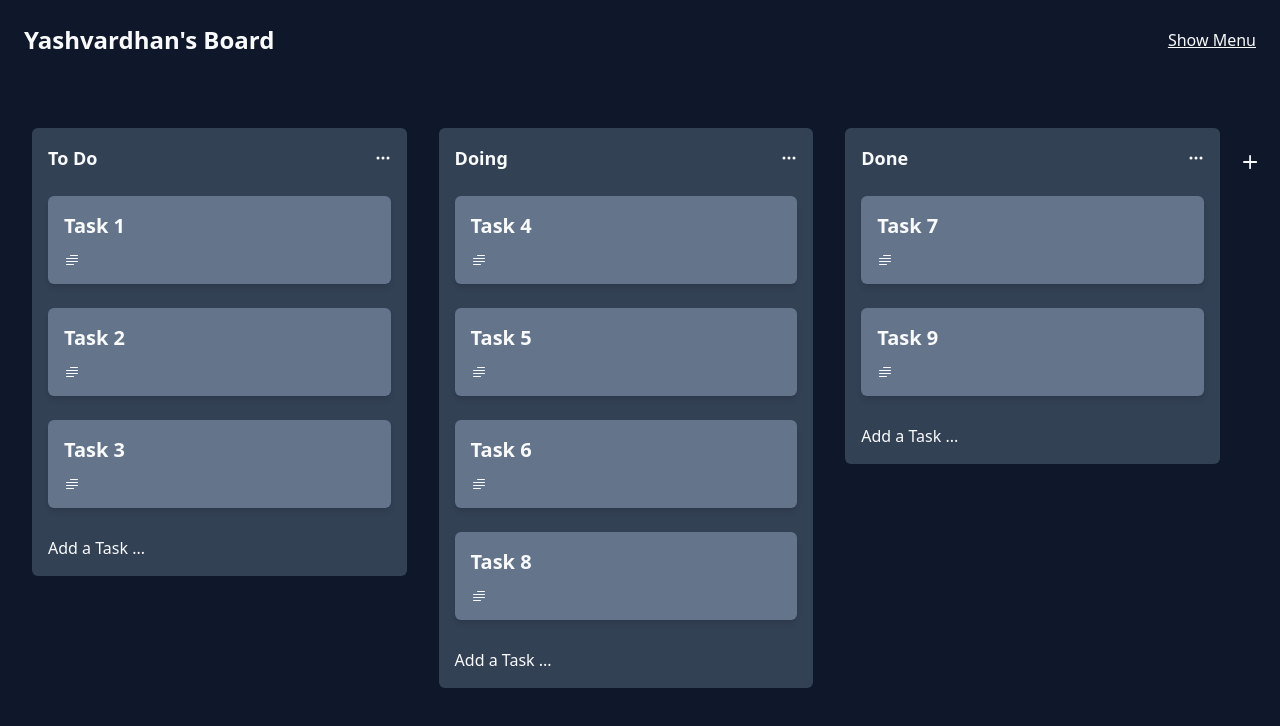
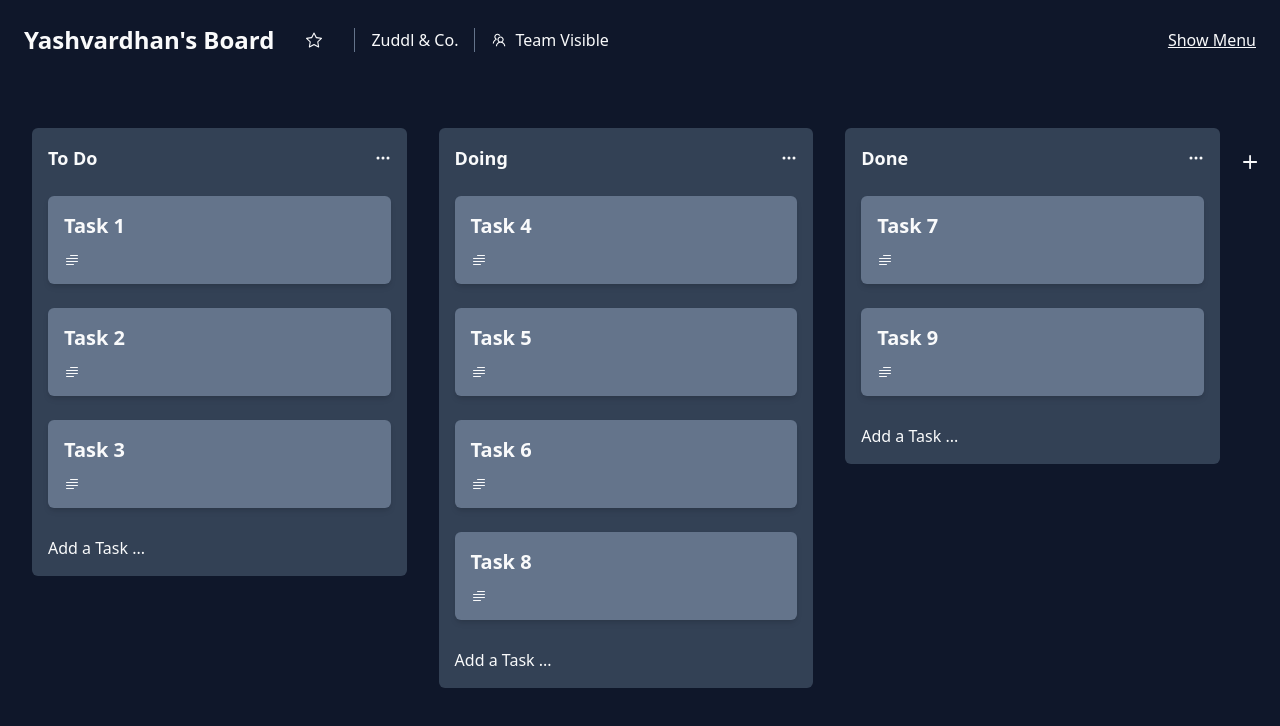
Before and after one commit to yash22arora/Zuddl_Assignment, a React (Create React App) app in the folder client/: page / in a window 1280 px wide. Shown: the top 726 px of the page. Built offline with nearby package versions, Linux system fonts and the light colour scheme.

Commit message:
Improve Navbar

```diff
--- a/client/src/components/Navbar.tsx
+++ b/client/src/components/Navbar.tsx
@@ -1,9 +1,18 @@
+import { BsStar } from "react-icons/bs";
+import { AiOutlineTeam } from "react-icons/ai";
+
 interface NavProps {}
 const NavBar: React.FC<NavProps> = () => {
   return (
     <div className="flex flex-row p-6  w-full justify-between items-center">
-      <div>
+      <div className="flex flex-row items-center">
         <span className="text-2xl font-semibold">Yashvardhan's Board</span>
+        <BsStar className="ml-8 mr-4" />
+        <span className="text-md font-normal mx-4 px-4 border-x border-slate-500">
+          Zuddl & Co.
+        </span>
+        <AiOutlineTeam />
+        <span className="text-md font-normal px-2 ">Team Visible</span>
       </div>
       <div>
         <span className="underline text-md">Show Menu</span>
```
